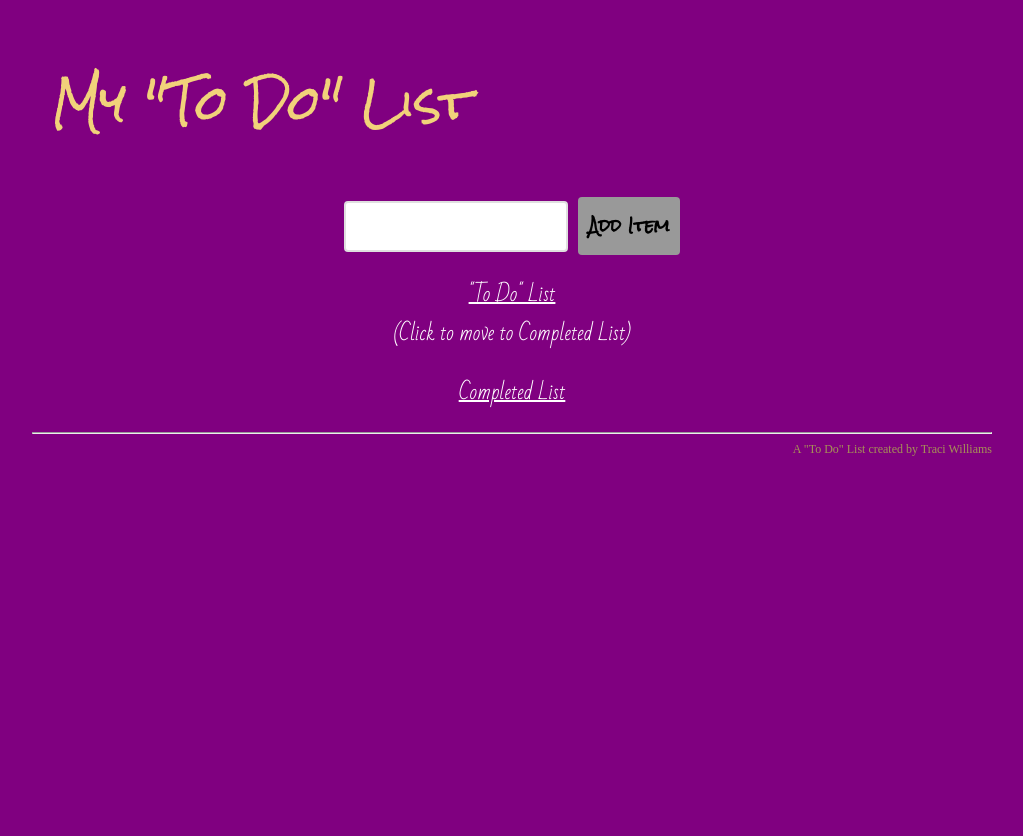
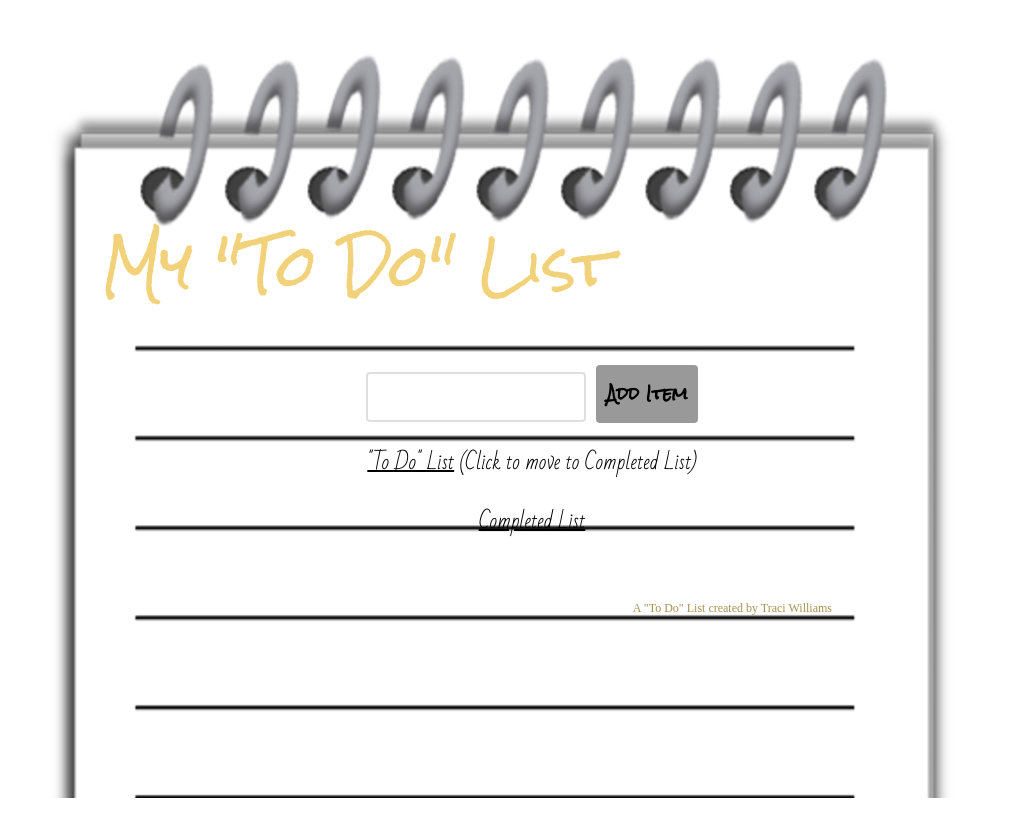
Before and after one commit to traciwilliams/todolist, a plain HTML site: page index.html in a window 1280 px wide. Shown: the whole page, without its empty margins (128-1151 px from the left). Before the commit the page ends 800 px from the top, so only its background shows below. Drawn offline with Linux system fonts and the light colour scheme.

Commit message:
added graphic

```diff
--- a/index.html
+++ b/index.html
@@ -8,17 +8,20 @@
  </head>
  <body>
  	<div id="wrapper">
+ 		<section>
 	 	<header>My "To Do" List</header>
-	 	<section>
+
 	    <input></input><button>Add Item</button>
 
 
-		<ul id="todoList"><u>"To Do" List</u><br>(Click to move to Completed List)</ul>
+		<ul id="todoList"><u>"To Do" List</u> (Click to move to Completed List)</ul>
 
 
 	  	<ul id="completedList"><u>Completed List</u></ul>
+
 	 	</section>
-	 	<hr>
+
+
 	 	<footer>A "To Do" List created by Traci Williams</footer>
 	 <script src="scripts/main.js"></script>
  	</div>
--- a/styles/main.css
+++ b/styles/main.css
@@ -3,20 +3,33 @@ body {
   text-align: center;
   font-size: 16px;
   //font-family: 'Rock Salt', cursive;
-  background-color: purple;
+  background-color: white;
+  //background-image: url('images/notebook.png');
+  //sbackground-repeat: no-repeat;
+
 }
 
 header {
-  font-size: 46px;
+  font-size: 56px;
   font-family: 'Rock Salt', cursive;
+  //margin-top: 50px;
   color: #f1d27a;
   text-align: left;
-  padding: 10px 10px 40px 20px;
+  padding: 0px 10px 5px 20px;
+}
+
+section {
+  //background-color: red;
+  width: 900px;
 }
 
 #wrapper {
-  width: 960px;
+  width: 900px;
+  height: 600px;
   margin: 0 auto;
+  padding: 160px 0px 0px 40px;
+  background-color: black;
+  background-image: url('images/notebook.png');
 }
 
 ul {
@@ -24,12 +37,12 @@ ul {
   font-family: 'Bad Script', cursive;
   padding: 0;
   margin-bottom: 20px;
-  color: white;
+  color: black;
   font-size: 20px;
 }
 
 li {
-    line-height: 1.5em;
+    line-height: 1.0em;
     cursor: pointer;
     color: black;
     font-weight: bold;
@@ -40,7 +53,8 @@ li {
 input {
   border: 2px solid #dfdfdf;
   font-family: 'Bad Script', cursive;
-  padding: 8px 10px;
+  margin-top: 35px;
+  padding: 5px 8px 10px 8px;
   width: 200px;
   font-size: 16px;
   border-radius: 4px;
@@ -76,6 +90,7 @@ button {
 }
 
 footer {
+  margin: 60px 150px 0px 0px;
   font-size: 12px;
   text-align: right;
   color: #a69156;
```
Also changed, not shown: styles/images/notebook.png (added), 2 other files.
